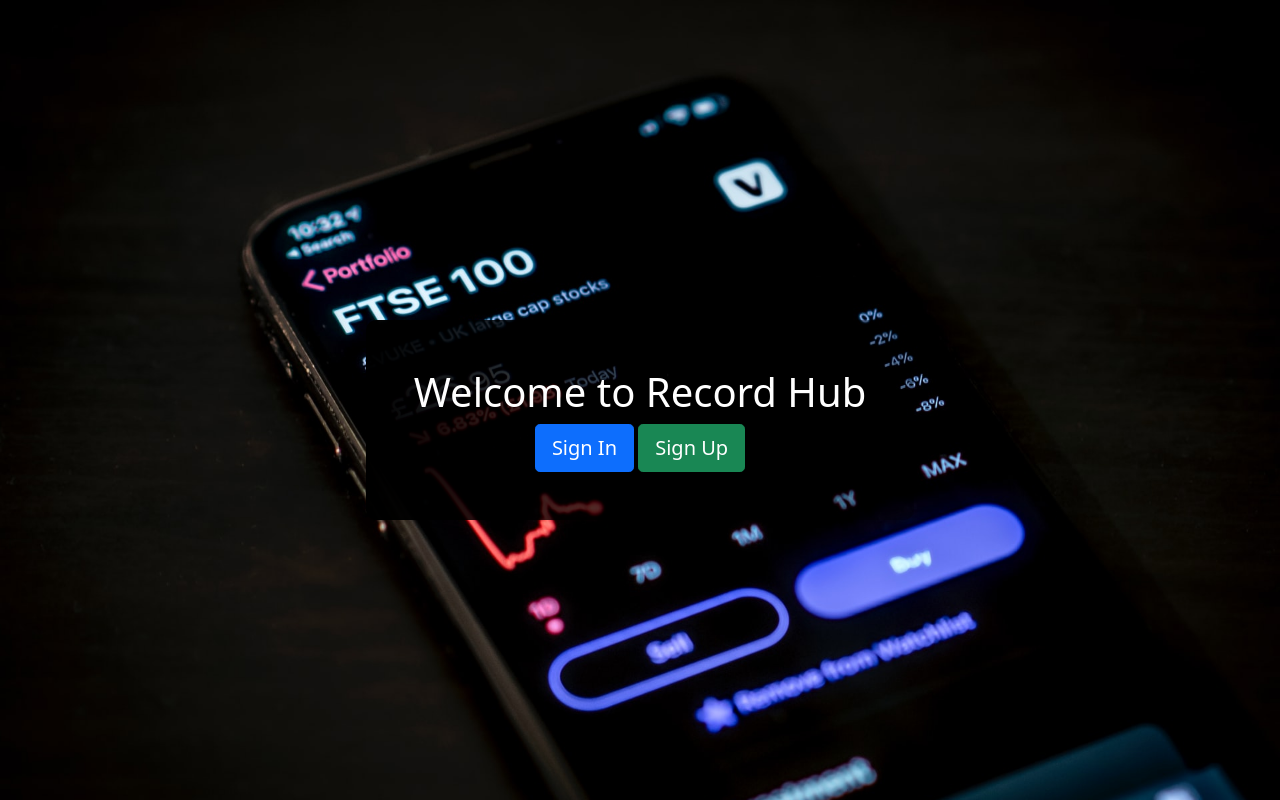
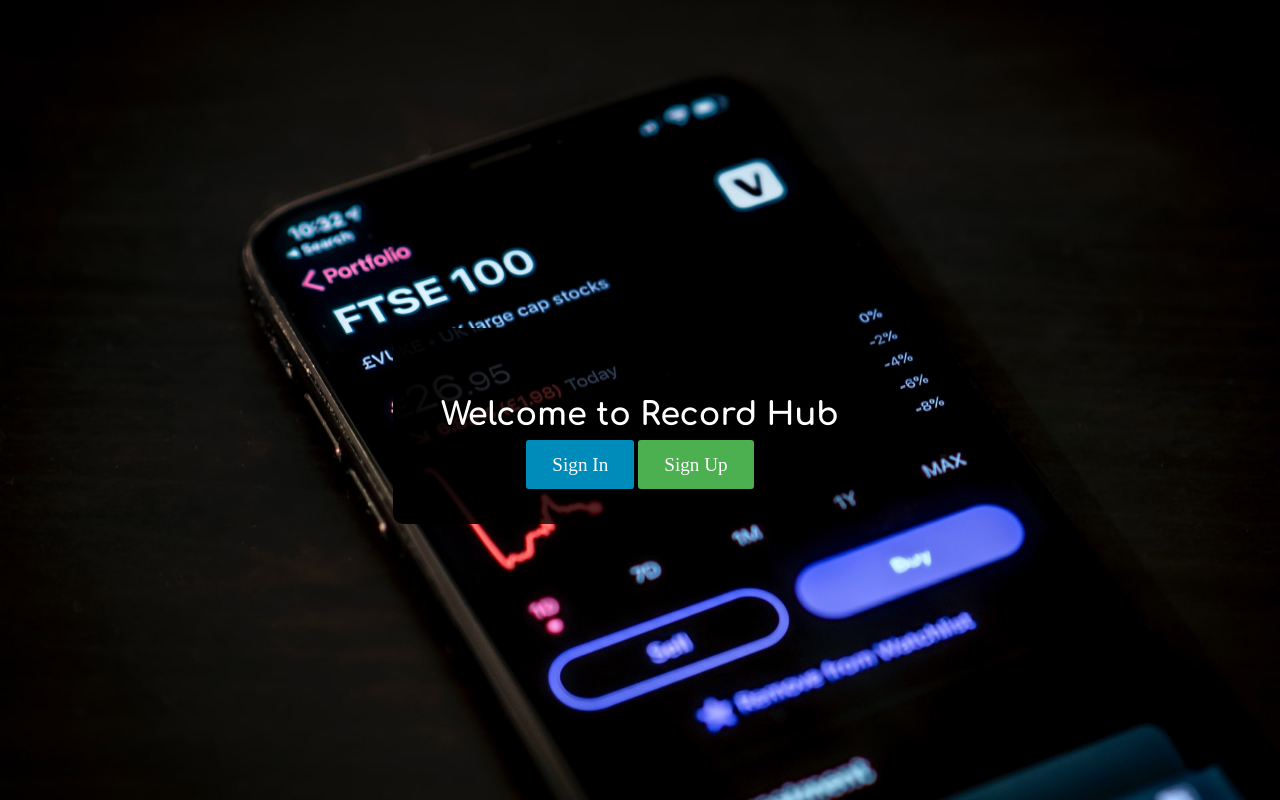
Before and after one commit to Anonster/RecordHub, a Node server app: page / in a window 1280 px wide. Run offline with Node 20, Linux system fonts and the light colour scheme.

Commit message:
Added Custom css for landing page

```diff
--- a/public/stylesheets/landing.css
+++ b/public/stylesheets/landing.css
@@ -1,7 +1,10 @@
+@import url("https://fonts.googleapis.com/css2?family=Comfortaa:wght@700&display=swap");
 body {
   background-color: #000;
 }
-
+.lead-heading {
+  font-family: "Comfortaa", cursive;
+}
 #landing-header {
   z-index: 1;
   position: relative;
@@ -15,7 +18,12 @@ body {
 
 #background {
   box-sizing: content-box;
-    background: linear-gradient(90deg, rgba(0, 0, 0, 1) 0%, rgba(0, 0, 0, 0.2528361686471463) 100%, rgba(0, 0, 0, 0.13799023027179624) 100%);
+  background: linear-gradient(
+    90deg,
+    rgba(0, 0, 0, 1) 0%,
+    rgba(0, 0, 0, 0.2528361686471463) 100%,
+    rgba(0, 0, 0, 0.13799023027179624) 100%
+  );
   padding: 3em;
   width: fit-content;
   border-radius: 10px;
@@ -49,26 +57,26 @@ body {
 }
 
 .slideshow li:nth-child(1) {
-    background-image: url('../resources/Main-Page.jpg')
+  background-image: url("../resources/Main-Page.jpg");
 }
 
 .slideshow li:nth-child(2) {
-    background-image: url('../resources/Main-Page1.jpg');
+  background-image: url("../resources/Main-Page1.jpg");
   animation-delay: 10s;
 }
 
 .slideshow li:nth-child(3) {
-    background-image: url('../resources/Main-Page2.jpg');
+  background-image: url("../resources/Main-Page2.jpg");
   animation-delay: 20s;
 }
 
 .slideshow li:nth-child(4) {
-    background-image: url('../resources/Main-Page3.jpg');
+  background-image: url("../resources/Main-Page3.jpg");
   animation-delay: 30s;
 }
 
 .slideshow li:nth-child(5) {
-    background-image: url('../resources/Main-Page4.jpg');
+  background-image: url("../resources/Main-Page4.jpg");
   animation-delay: 40s;
 }
 
@@ -84,11 +92,11 @@ body {
   }
 
   20% {
-        opacity: 1
+    opacity: 1;
   }
 
   30% {
-        opacity: 0
+    opacity: 0;
   }
 }
 
@@ -96,3 +104,18 @@ body {
 .no-cssanimations .slideshow li {
   opacity: 1;
 }
+.btn {
+  border: none;
+  width: 10em;
+  border-radius: 3px;
+  padding: 14px 26px;
+  text-decoration: none;
+  color: white;
+  font-size: 1.2rem;
+}
+.btn-primary {
+  background-color: #008cba;
+}
+.btn-success {
+  background-color: #4caf50;
+}
--- a/views/Landing.ejs
+++ b/views/Landing.ejs
@@ -5,16 +5,13 @@
     <meta name="viewport" content="width=device-width, initial-scale=1.0">
     <title>Record Hub | Manage Record of Your Stocks</title>
     <!-- CSS only -->
-    <link href="https://cdn.jsdelivr.net/npm/bootstrap@5.0.0-beta1/dist/css/bootstrap.min.css" rel="stylesheet">
-    <!-- JavaScript Bundle with Popper -->
-    <script src="https://cdn.jsdelivr.net/npm/bootstrap@5.0.0-beta1/dist/js/bootstrap.bundle.min.js"></script>
     <link href="/stylesheets/landing.css" rel="stylesheet">
 </head>
     <div id="landing-header">
        <div id='background'>
-          <h1>Welcome to Record Hub</h1>
-        <a href="/signin" class="btn btn-lg btn-primary">Sign In</a>
-        <a href="/register" class="btn btn-lg btn-success">Sign Up</a>
+          <h1 class="lead-heading">Welcome to Record Hub</h1>
+        <a href="/signin" class=" btn btn-primary">Sign In</a>
+        <a href="/register" class=" btn btn-success">Sign Up</a>
        </div>
     </div>
 
```
Also changed, not shown: public/stylesheets/main.css (deleted, +0 -28 lines), 1 other file. Lines whose indentation alone changed are shown as unchanged.
